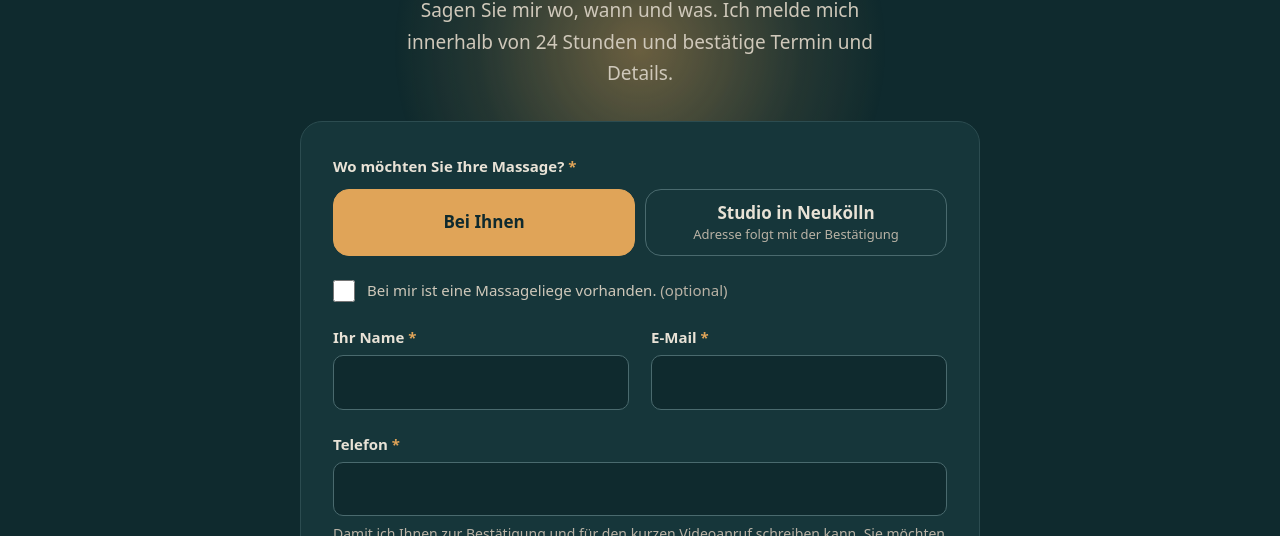
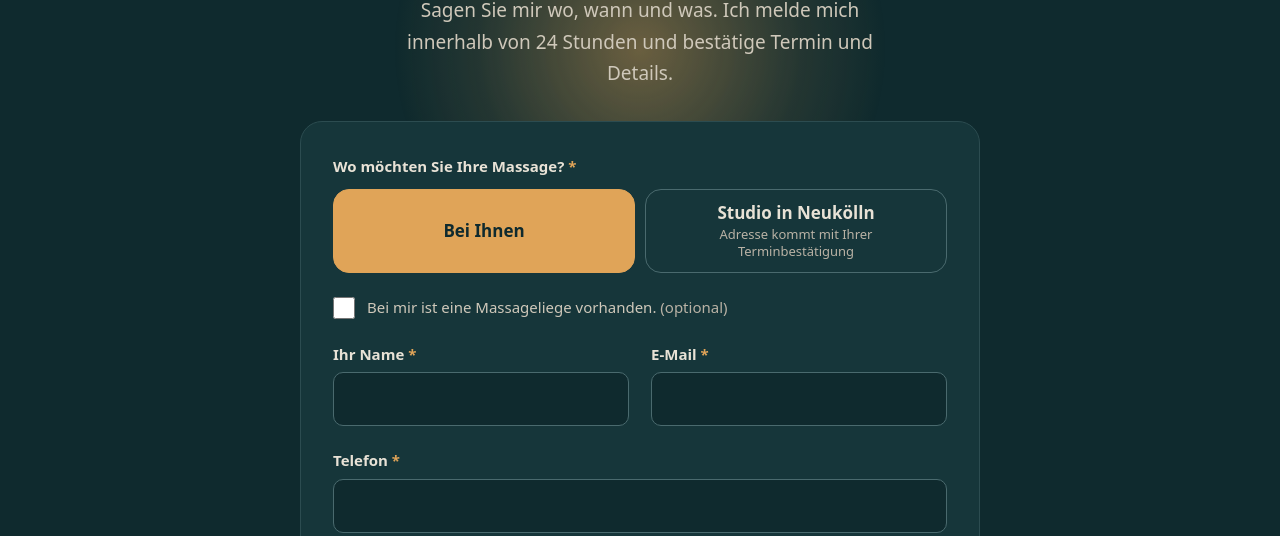
Before and after one commit to burhankirac/masaj_website_01, a plain HTML site: page de/book.html in a window 1280 px wide. Shown: the part 224-760 px from the top of the page. Drawn offline with Linux system fonts and the light colour scheme; a web font is replaced by a local one.

Commit message:
DE studio sub-line matches EN: Adresse kommt mit Ihrer Terminbestätigung
Co-Authored-By: Claude Opus 5.5 <noreply@anthropic.com>
Claude-Session: https://claude.ai/code/session_01Bj3SLvVTVsZbhm2NrVxvzc

```diff
--- a/de/book.html
+++ b/de/book.html
@@ -43,7 +43,7 @@
           <legend>Wo möchten Sie Ihre Massage? <span class="req" aria-hidden="true">*</span></legend>
           <div class="seg">
             <label><input type="radio" name="where" value="home" checked><span>Bei Ihnen</span></label>
-            <label><input type="radio" name="where" value="studio"><span>Studio in Neukölln<small>Adresse folgt mit der Bestätigung</small></span></label>
+            <label><input type="radio" name="where" value="studio"><span>Studio in Neukölln<small>Adresse kommt mit Ihrer Terminbestätigung</small></span></label>
           </div>
         </fieldset>
         <label class="consent" id="table-field"><input type="checkbox" name="has_table"><span>Bei mir ist eine Massageliege vorhanden. <span class="opt">(optional)</span></span></label>
```
